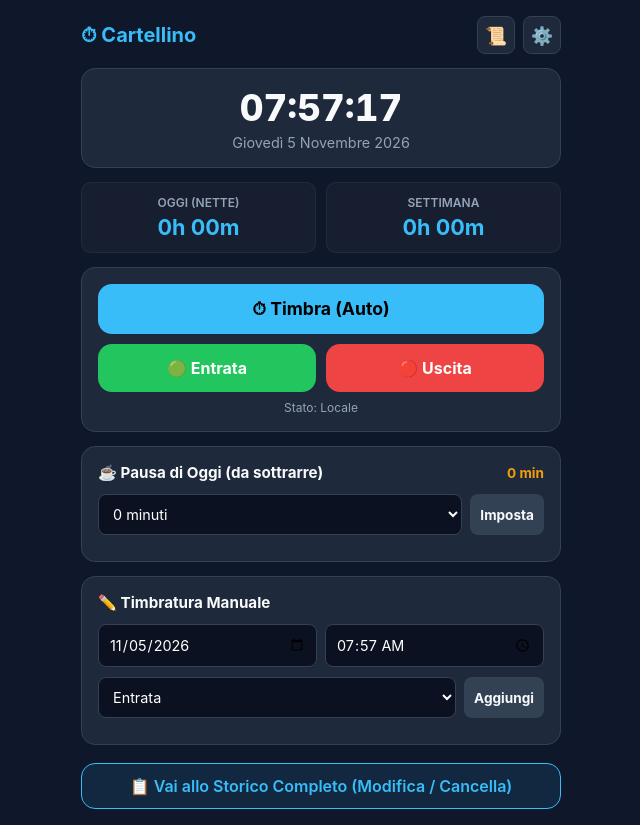
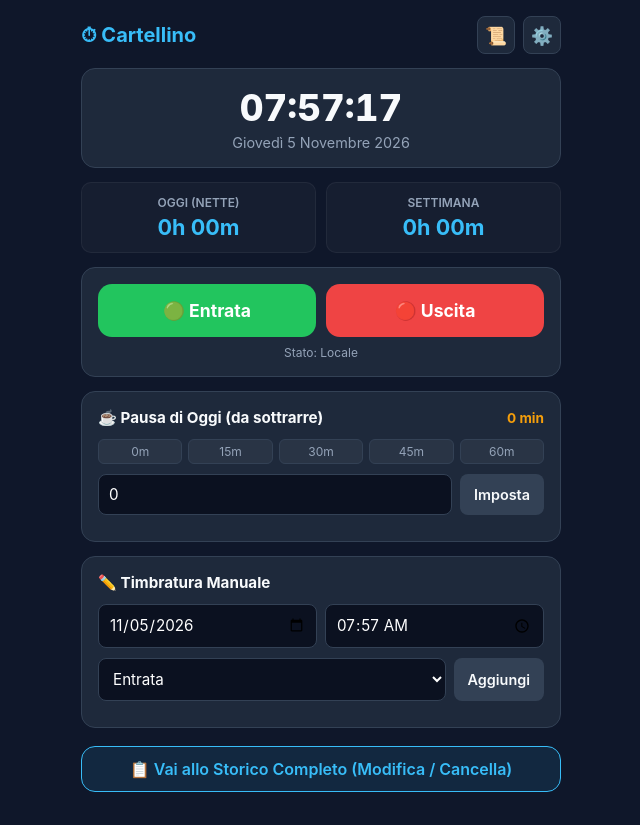
Before and after one commit to semikozvaleria/Timbrature, a plain HTML site: page index.html in a window 1280 px wide. Both pictures are taken after a click on the button "Imposta". Shown: the whole page, without its empty margins (319-959 px from the left). Drawn offline with Linux system fonts and the light colour scheme.

Commit message:
Update index.html

```diff
--- a/index.html
+++ b/index.html
@@ -38,18 +38,21 @@
     .stat-label { font-size: 0.75rem; text-transform: uppercase; color: var(--text-muted); font-weight: 600; }
     .stat-val { font-size: 1.35rem; font-weight: 700; color: var(--primary); margin-top: 4px; }
 
-    .btn { border: none; border-radius: var(--radius); padding: 14px; font-weight: 700; font-size: 1rem; cursor: pointer; display: flex; align-items: center; justify-content: center; gap: 8px; width: 100%; }
+    .btn { border: none; border-radius: var(--radius); padding: 16px; font-weight: 700; font-size: 1.1rem; cursor: pointer; display: flex; align-items: center; justify-content: center; gap: 8px; width: 100%; }
     .btn:active { transform: scale(0.98); }
-    .btn-auto { background-color: var(--primary); color: #000; font-size: 1.1rem; }
-    .quick-row { display: grid; grid-template-columns: 1fr 1fr; gap: 10px; margin-top: 10px; }
+    .quick-row { display: grid; grid-template-columns: 1fr 1fr; gap: 10px; }
     .btn-in { background-color: var(--in-color); color: #fff; }
     .btn-out { background-color: var(--out-color); color: #fff; }
-    .btn-secondary { background: var(--card-border); color: var(--text); font-size: 0.85rem; padding: 10px; border-radius: 8px; }
+    .btn-secondary { background: var(--card-border); color: var(--text); font-size: 0.9rem; padding: 10px 14px; border-radius: 8px; border: none; cursor: pointer; font-weight: 600; }
     .btn-link { display: block; text-align: center; text-decoration: none; background: rgba(56, 189, 248, 0.1); border: 1px solid var(--primary); color: var(--primary); padding: 12px; border-radius: var(--radius); font-weight: 600; margin-top: 4px; }
 
     .section-title { font-size: 0.95rem; font-weight: 700; margin-bottom: 12px; display: flex; justify-content: space-between; align-items: center; }
     .input-row { display: flex; gap: 8px; margin-bottom: 10px; }
-    input, select { background: #0b1120; border: 1px solid var(--card-border); color: #fff; padding: 10px; border-radius: 8px; font-size: 0.9rem; width: 100%; outline: none; }
+    input, select { background: #0b1120; border: 1px solid var(--card-border); color: #fff; padding: 10px; border-radius: 8px; font-size: 0.95rem; width: 100%; outline: none; }
+
+    .pause-presets { display: flex; gap: 6px; margin-bottom: 10px; }
+    .preset-btn { background: rgba(255,255,255,0.05); border: 1px solid var(--card-border); color: var(--text-muted); border-radius: 6px; padding: 4px 8px; font-size: 0.75rem; cursor: pointer; flex: 1; }
+    .preset-btn:active { background: var(--primary); color: #000; }
 
     .status-bar { font-size: 0.75rem; text-align: center; color: var(--text-muted); margin-top: 8px; }
     .status-online { color: var(--in-color); }
@@ -88,8 +91,8 @@
       </div>
     </div>
 
+    <!-- Tasti Timbratura (solo Entrata e Uscita) -->
     <div class="card">
-      <button class="btn btn-auto" id="btnAuto">⏱ Timbra (Auto)</button>
       <div class="quick-row">
         <button class="btn btn-in" id="btnIn">🟢 Entrata</button>
         <button class="btn btn-out" id="btnOut">🔴 Uscita</button>
@@ -97,20 +100,22 @@
       <div class="status-bar" id="syncStatus">Stato: Locale</div>
     </div>
 
+    <!-- Pausa Libera -->
     <div class="card">
       <div class="section-title">
         <span>☕ Pausa di Oggi (da sottrarre)</span>
         <span id="currentPauseLabel" style="color: var(--pause-color); font-size: 0.85rem;">0 min</span>
       </div>
+      <div class="pause-presets">
+        <button class="preset-btn" onclick="setPausePreset(0)">0m</button>
+        <button class="preset-btn" onclick="setPausePreset(15)">15m</button>
+        <button class="preset-btn" onclick="setPausePreset(30)">30m</button>
+        <button class="preset-btn" onclick="setPausePreset(45)">45m</button>
+        <button class="preset-btn" onclick="setPausePreset(60)">60m</button>
+      </div>
       <div class="input-row">
-        <select id="pauseSelect">
-          <option value="0">0 minuti</option>
-          <option value="15">15 minuti</option>
-          <option value="30">30 minuti</option>
-          <option value="45">45 minuti</option>
-          <option value="60">60 minuti (1 ora)</option>
-        </select>
-        <button class="btn btn-secondary" style="white-space: nowrap; width: auto;" id="btnSetPause">Imposta</button>
+        <input type="number" id="pauseInput" min="0" step="1" placeholder="Inserisci minuti (es. 25, 75...)">
+        <button class="btn-secondary" style="white-space: nowrap; width: auto;" id="btnSetPause">Imposta</button>
       </div>
     </div>
 
@@ -125,7 +130,7 @@
           <option value="ENTRATA">Entrata</option>
           <option value="USCITA">Uscita</option>
         </select>
-        <button class="btn btn-secondary" style="white-space: nowrap; width: auto;" id="btnManualAdd">Aggiungi</button>
+        <button class="btn-secondary" style="white-space: nowrap; width: auto;" id="btnManualAdd">Aggiungi</button>
       </div>
     </div>
 
@@ -137,19 +142,19 @@
       <h2 style="font-size: 1.1rem; color: var(--primary);">Configurazione GitHub</h2>
       <div>
         <label>Username GitHub</label>
-        <input type="text" id="ghUser" placeholder="es. mario-rossi">
+        <input type="text" id="ghUser" placeholder="es. semikozvaleria">
       </div>
       <div>
         <label>Nome Repository</label>
-        <input type="text" id="ghRepo" placeholder="es. timbrature">
+        <input type="text" id="ghRepo" placeholder="es. Timbrature">
       </div>
       <div>
         <label>Personal Access Token (classic)</label>
         <input type="password" id="ghToken" placeholder="ghp_xxxxxxxxxxxx">
       </div>
       <div style="display: flex; gap: 8px; justify-content: flex-end; margin-top: 8px;">
-        <button class="btn btn-secondary" style="width: auto;" id="closeSettings">Chiudi</button>
-        <button class="btn btn-in" style="width: auto; padding: 10px 18px;" id="saveSettings">Salva</button>
+        <button class="btn-secondary" style="width: auto;" id="closeSettings">Chiudi</button>
+        <button class="btn-in" style="width: auto; padding: 10px 18px;" id="saveSettings">Salva</button>
       </div>
     </div>
   </div>
@@ -221,7 +226,7 @@
 
       const todayPause = dailyPauses[currentDayStr] || 0;
       document.getElementById("currentPauseLabel").textContent = `${todayPause} min`;
-      document.getElementById("pauseSelect").value = String(todayPause);
+      document.getElementById("pauseInput").value = todayPause;
     }
 
     function getGHConfig() {
@@ -292,7 +297,7 @@
         calculateStats();
         setStatus("Sincronizzato con GitHub ✓", "online");
       } catch (err) {
-        setStatus("Errore di sincronizzazione GitHub", "error");
+        setStatus("Errore sincronizzazione GitHub", "error");
       }
     }
 
@@ -335,7 +340,7 @@
         lastFileSha = putData.content.sha;
         setStatus("Salvato su GitHub ✓", "online");
       } catch (err) {
-        setStatus("Errore nel salvataggio su GitHub", "error");
+        setStatus("Errore salvataggio su GitHub", "error");
       }
     }
 
@@ -356,14 +361,6 @@
       addPunch("USCITA", now.toISOString().split("T")[0], now.toTimeString().substring(0, 5));
     });
 
-    document.getElementById("btnAuto").addEventListener("click", () => {
-      const sorted = [...punches].sort((a, b) => (a.date + a.time).localeCompare(b.date + b.time));
-      const last = sorted[sorted.length - 1];
-      const nextType = (!last || last.type === "USCITA") ? "ENTRATA" : "USCITA";
-      const now = new Date();
-      addPunch(nextType, now.toISOString().split("T")[0], now.toTimeString().substring(0, 5));
-    });
-
     document.getElementById("btnManualAdd").addEventListener("click", () => {
       const d = document.getElementById("manualDate").value;
       const t = document.getElementById("manualTime").value;
@@ -372,12 +369,23 @@
       addPunch(type, d, t);
     });
 
-    document.getElementById("btnSetPause").addEventListener("click", async () => {
+    // Funzione impostazione minuti di pausa
+    async function applyPause(minutes) {
       const nowStr = new Date().toISOString().split("T")[0];
-      dailyPauses[nowStr] = parseInt(document.getElementById("pauseSelect").value, 10);
+      const val = Math.max(0, parseInt(minutes, 10) || 0);
+      dailyPauses[nowStr] = val;
       localStorage.setItem("dailyPauses", JSON.stringify(dailyPauses));
       calculateStats();
       await pushToGitHub();
+    }
+
+    window.setPausePreset = function(min) {
+      document.getElementById("pauseInput").value = min;
+      applyPause(min);
+    };
+
+    document.getElementById("btnSetPause").addEventListener("click", () => {
+      applyPause(document.getElementById("pauseInput").value);
     });
 
     const modal = document.getElementById("settingsModal");
```
